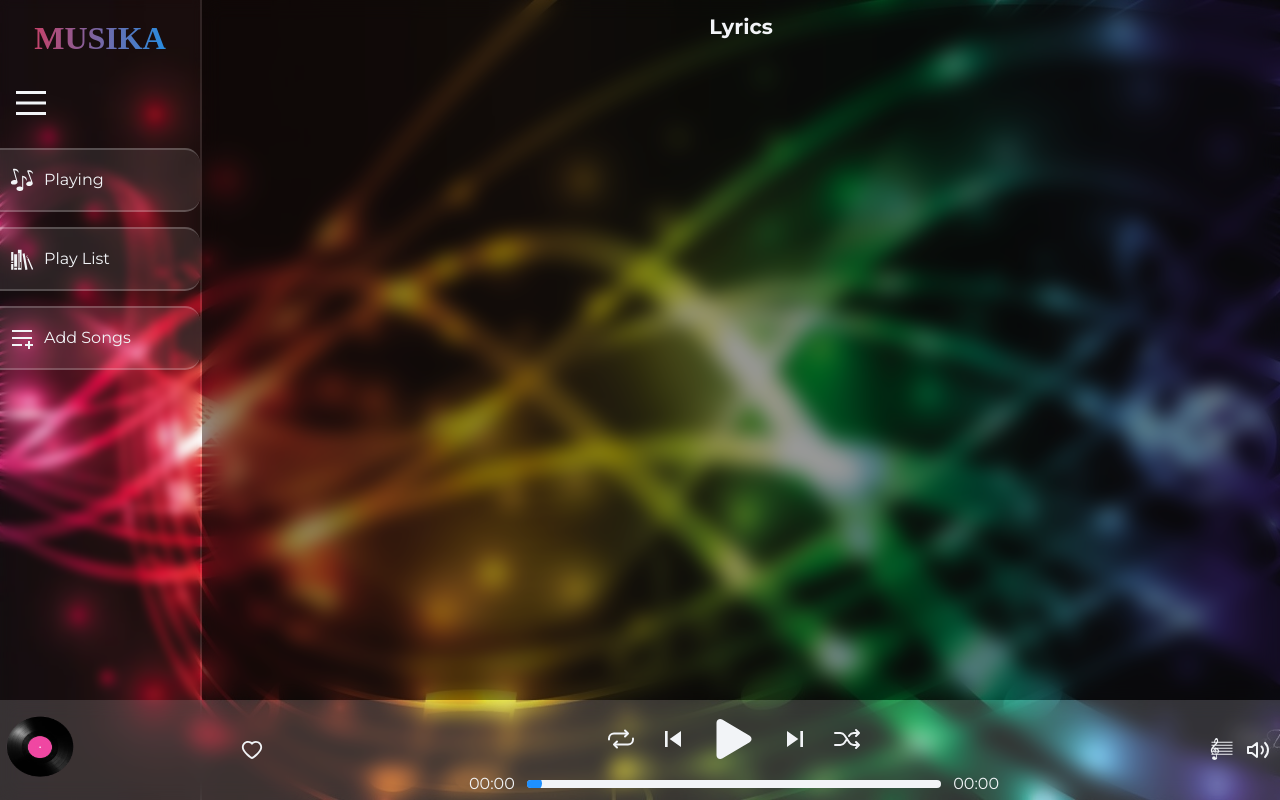
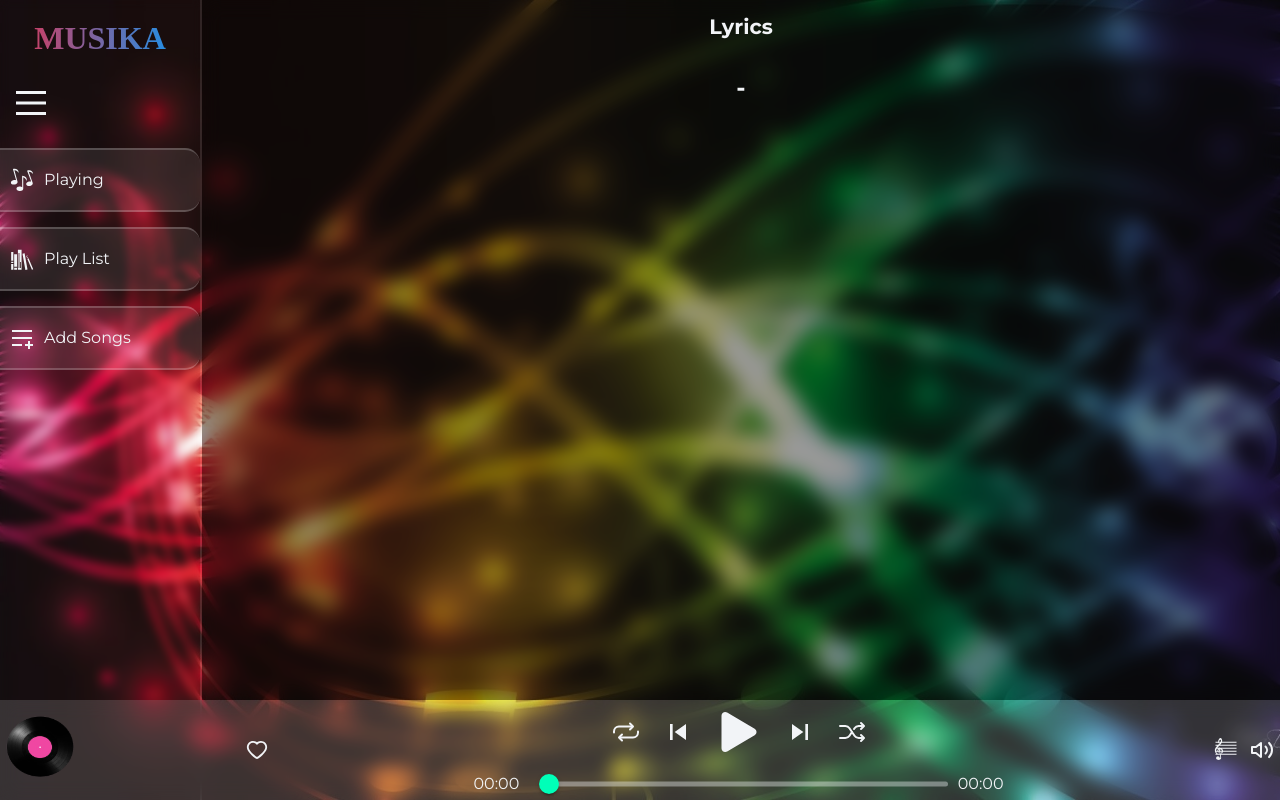
Before and after one commit to shu-vro/Musika, a Next.js app: page /lyrics in a window 1280 px wide. Built offline with nearby package versions, Linux system fonts and the light colour scheme; a web font is replaced by a local one.

Commit message:
Added `mui` range slider

```diff
--- a/components/Control/ControlSection.tsx
+++ b/components/Control/ControlSection.tsx
@@ -7,6 +7,7 @@ import { useEffect, useRef, useState } from "react";
 import { useSelectMusic } from "@contexts/SelectMusic";
 import { useVolumeHandle } from "@contexts/VolumeHandle";
 import { GiPauseButton } from "react-icons/gi";
+import RangeSlider from "./RangeSlider";
 
 export default function ControlSection() {
     const {
@@ -85,7 +86,7 @@ export default function ControlSection() {
             </div>
             <div className={styles.ladder}>
                 <span>{normalizeTimeFormat(currentTime)}</span>
-                <input
+                {/* <input
                     type="range"
                     className={styles.progress}
                     value={currentTime}
@@ -94,6 +95,14 @@ export default function ControlSection() {
                     onChange={e => {
                         audioRef.current.currentTime = Number(e.target.value);
                     }}
+                /> */}
+                <RangeSlider
+                    min={0}
+                    max={selectedMusic?.duration || 0}
+                    value={currentTime}
+                    onChange={(e, n, a) => {
+                        audioRef.current.currentTime = Number(n);
+                    }}
                 />
                 <span>{normalizeTimeFormat(selectedMusic?.duration || 0)}</span>
             </div>
--- /dev/null
+++ b/components/Control/RangeSlider.tsx
@@ -0,0 +1,70 @@
+import * as React from "react";
+import Slider from "@mui/material/Slider";
+import { SliderUnstyledOwnProps } from "@mui/base";
+import { styled } from "@mui/material/styles";
+
+function valuetext(value: number) {
+    return `${value} seconds`;
+}
+
+const MySlider = styled(Slider)({
+    color: "#52af77",
+    height: 8,
+    "& .MuiSlider-track": {
+        border: "none",
+        backgroundColor: "var(--theme)",
+    },
+    "& .MuiSlider-rail": {
+        opacity: 0.4,
+        height: 5,
+        backgroundColor: "var(--color)",
+    },
+    "& .MuiSlider-thumb": {
+        backgroundColor: "#00ffb8",
+    },
+});
+
+const minDistance = 2;
+
+export default function RangeSlider({
+    value,
+    onChange,
+    ...rest
+}: SliderUnstyledOwnProps) {
+    // const [value, setValue] = React.useState<number | number[]>([0, 5]);
+    // const [value, setValue] = React.useState<number | number[]>(0);
+
+    // const onChange = (
+    //     event: Event,
+    //     newValue: number | number[],
+    //     activeThumb: number
+    // ) => {
+    //     if (!Array.isArray(newValue)) {
+    //         setValue(newValue);
+    //         return;
+    //     }
+
+    //     if (newValue[1] - newValue[0] < minDistance) {
+    //         if (activeThumb === 0) {
+    //             const clamped = Math.min(newValue[0], 100 - minDistance);
+    //             setValue([clamped, clamped + minDistance]);
+    //         } else {
+    //             const clamped = Math.max(newValue[1], minDistance);
+    //             setValue([clamped - minDistance, clamped]);
+    //         }
+    //     } else {
+    //         setValue(newValue as number[]);
+    //     }
+    // };
+
+    return (
+        <MySlider
+            getAriaLabel={() => "Track of playing music"}
+            value={value}
+            onChange={onChange}
+            getAriaValueText={valuetext}
+            disableSwap
+            {...rest}
+        />
+    );
+}
--- a/components/Control/VolumeSection.tsx
+++ b/components/Control/VolumeSection.tsx
@@ -5,6 +5,7 @@ import { FiVolume2 } from "react-icons/fi";
 import { useRouter } from "next/router";
 import { useVolumeHandle } from "@contexts/VolumeHandle";
 import { useSelectMusic } from "@contexts/SelectMusic";
+import RangeSlider from "./RangeSlider";
 
 export default function VolumeSection() {
     const router = useRouter();
@@ -33,13 +34,19 @@ export default function VolumeSection() {
                 </button>
                 <button className={styles.volume}>
                     <FiVolume2 size="1.5rem" />
-                    <input
+                    {/* <input
                         type="range"
                         className={styles.progress}
                         min="0"
                         max="100"
                         value={volume}
                         onChange={e => setVolume(Number(e.target.value))}
+                    /> */}
+                    <RangeSlider
+                        min={0}
+                        max={100}
+                        value={volume}
+                        onChange={(e, n, a) => setVolume(Number(n))}
                     />
                 </button>
             </div>
--- a/contexts/MusicStore.tsx
+++ b/contexts/MusicStore.tsx
@@ -10,7 +10,7 @@ export function useMusicStore(): {
     setQueue?: React.Dispatch<React.SetStateAction<IArrayAudioMetaData>>;
     /**
      * @param search - search query.
-     * @returns Array of `IArrayAudioMetaData`
+     * @returns Array of [IArrayAudioMetaData](../types/types.ts)
      */
     getFromSearch?: (search: string) => any[];
 } {
--- a/package.json
+++ b/package.json
@@ -13,6 +13,9 @@
         "lint": "next lint"
     },
     "dependencies": {
+        "@emotion/react": "^11.10.4",
+        "@emotion/styled": "^11.10.4",
+        "@mui/material": "^5.10.3",
         "framer-motion": "^7.2.1",
         "jsmediatags": "^3.9.7",
         "lyrics-finder": "^21.7.0",
--- a/pages/lyrics.tsx
+++ b/pages/lyrics.tsx
@@ -55,12 +55,17 @@ export default function Lyrics() {
                 </title>
             </Head>
             <MainBody title="Lyrics">
-                <pre className={styles.lyrics}>
-                    {res}
-                    <br />
-                    <br />
-                    <br />
-                </pre>
+                <div className={styles.lyrics}>
+                    <h2>
+                        {route.query?.song} - {route.query?.artist}
+                    </h2>
+                    <pre>
+                        {res}
+                        <br />
+                        <br />
+                        <br />
+                    </pre>
+                </div>
             </MainBody>
         </>
     );
--- a/styles/ControlPanel.module.scss
+++ b/styles/ControlPanel.module.scss
@@ -29,6 +29,7 @@
         justify-content: center;
         align-items: flex-start;
         flex-direction: column;
+        margin-left: 5px;
 
         marquee {
             min-width: 150px;
@@ -124,40 +125,16 @@
         position: relative;
         @include flex-center();
 
-        .ov-icon {
-            margin-right: 5px;
-        }
-
-        .progress {
-            position: relative;
-            width: 0px;
-            appearance: none;
-            flex-grow: 1;
-            height: 8px;
-            border-radius: 50px;
-            display: block;
-            background: var(--color);
-            outline: none;
-            overflow: hidden;
+        span[class^="MuiSlider-root"] {
+            width: 0;
+            opacity: 0;
             transition: 0.25s cubic-bezier(0.34, 1.56, 0.64, 1);
-
-            &::-webkit-slider-thumb {
-                appearance: none;
-                height: 15px;
-                width: 15px;
-                background: var(--theme);
-                border-radius: 50%;
-                cursor: ew-resize;
-                box-shadow: -1007.5px 0 0 1000px var(--theme);
-            }
-
-            &:hover {
-                height: 15px;
-            }
         }
 
         &:hover {
-            .progress {
+            span[class^="MuiSlider-root"] {
+                opacity: 1;
+                margin-left: 10px;
                 width: 130px;
             }
         }
--- a/styles/Home.module.scss
+++ b/styles/Home.module.scss
@@ -13,10 +13,13 @@
 
 .lyrics {
     text-align: center;
-    font-size: 1.3rem;
-    font-family: inherit;
     overflow-y: auto;
     height: calc(100% - 50px);
+
+    pre {
+        font-size: 1.3rem;
+        font-family: inherit;
+    }
 }
 
 .mySwiperContainer {
```
Also changed, not shown: pages/index.tsx (+12 -3 lines), 2 other files (tests, documents, lock files or other folders).
